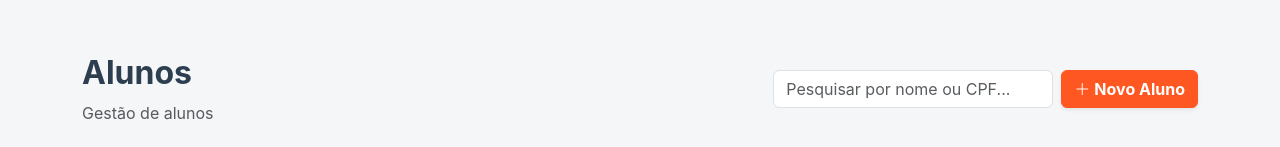
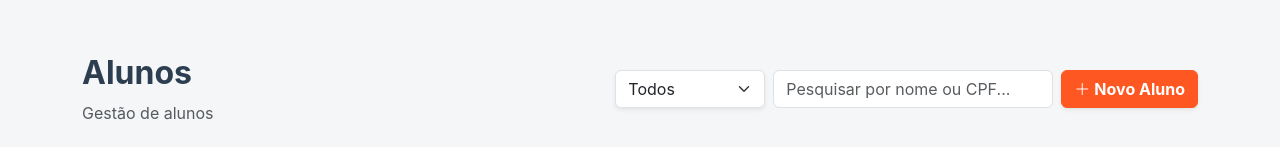
Before and after one commit to JuanTeles/fitpay-prg04juanteles, a React (Create React App) app: page /alunos in a window 1280 px wide. Shown: the part 153-300 px from the top of the page. Built offline with nearby package versions, Linux system fonts and the light colour scheme; no server answers.

Commit message:
✨ feat(aluno): Implementa filtro que permite exibição de alunos com status de matricula especifico

```diff
--- a/src/pages/alunos/AlunoList.jsx
+++ b/src/pages/alunos/AlunoList.jsx
@@ -10,6 +10,10 @@ const AlunoList = () => {
     const [loading, setLoading] = useState(true);
     const [error, setError] = useState(null);
     const [searchTerm, setSearchTerm] = useState('');
+
+    // Filtro de Status
+    const [statusFilter, setStatusFilter] = useState('');
+
     const [showModal, setShowModal] = useState(false);
     const [alunoToDelete, setAlunoToDelete] = useState(null);
 
@@ -19,15 +23,16 @@ const AlunoList = () => {
 
     useEffect(() => {
         const timer = setTimeout(() => {
-            carregarAlunos(searchTerm);
+            carregarAlunos(searchTerm, statusFilter);
         }, 500);
         return () => clearTimeout(timer);
-    }, [searchTerm]);
+    }, [searchTerm, statusFilter]);
 
-    const carregarAlunos = async (termo = '') => {
+    const carregarAlunos = async (termo = '', status = '') => {
         try {
             setLoading(true);
-            const dados = await AlunoService.findAll(0, 10, termo);
+            // Chama o service enviando paginação, termo de busca E status
+            const dados = await AlunoService.findAll(0, 10, termo, status);
             setAlunos(dados.content || []);
             setError(null);
         } catch (err) {
@@ -69,8 +74,20 @@ const AlunoList = () => {
                     <p className="text-muted mb-0">Gestão de alunos</p>
                 </div>
 
-                {/* LADO DIREITO: Busca + Botão (Alinhados na horizontal) */}
+                {/* LADO DIREITO: Filtros + Botão (Alinhados na horizontal) */}
                 <div className="d-flex gap-2 align-items-center">
+
+                    {/* FILTRO */}
+                    <Form.Select
+                        value={statusFilter}
+                        onChange={(e) => setStatusFilter(e.target.value)}
+                        style={{ width: '150px' }}
+                        className="shadow-sm"
+                    >
+                        <option value="">Todos</option>
+                        <option value="ATIVO">Ativos</option>
+                        <option value="INATIVO">Inativos</option>
+                    </Form.Select>
 
                     {/* CAMPO DE BUSCA */}
                     <Form.Control
@@ -78,7 +95,7 @@ const AlunoList = () => {
                         placeholder="Pesquisar por nome ou CPF..."
                         value={searchTerm}
                         onChange={(e) => setSearchTerm(e.target.value)}
-                        style={{ width: '280px' }} // Largura fixa para não quebrar layout
+                        style={{ width: '280px' }}
                     />
 
                     {/* BOTÃO NOVO ALUNO */}
@@ -116,9 +133,9 @@ const AlunoList = () => {
                             <tbody>
                                 {alunos.length === 0 ? (
                                     <tr>
-                                        <td colSpan="5" className="text-center py-5 text-muted">
+                                        <td colSpan="6" className="text-center py-5 text-muted">
                                             <i className="bi bi-people fs-1 d-block mb-2"></i>
-                                            {searchTerm ? 'Nenhum resultado encontrado.' : 'Nenhum aluno cadastrado.'}
+                                            {searchTerm || statusFilter ? 'Nenhum resultado encontrado.' : 'Nenhum aluno cadastrado.'}
                                         </td>
                                     </tr>
                                 ) : (
--- a/src/services/AlunoService.js
+++ b/src/services/AlunoService.js
@@ -5,13 +5,19 @@ const BASE_URL = '/alunos';
 const AlunoService = {
 
   // Lista todos os alunos (paginado)
-  // Consome: GET /alunos/findall?page=0&size=10&search=termo
-  findAll: async (page = 0, size = 10, search = '') => {
+  // Consome: GET /alunos/findall?page=0&size=10&search=termo&status=ATIVO
+  findAll: async (page = 0, size = 10, search = '', status = '') => {
     try {
       const params = { page, size };
-      // Só adiciona o parametro se tiver busca
+
+      // Só adiciona o parametro se tiver valor
       if (search) {
           params.search = search;
+      }
+
+      // Adiciona o filtro de status se for passado (ex: 'ATIVO')
+      if (status) {
+          params.status = status;
       }
 
       const response = await api.get(`${BASE_URL}/findall`, { params });
```
